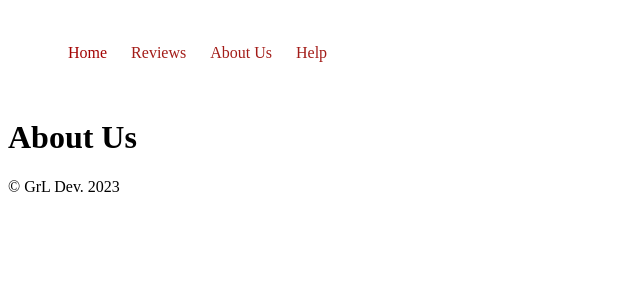
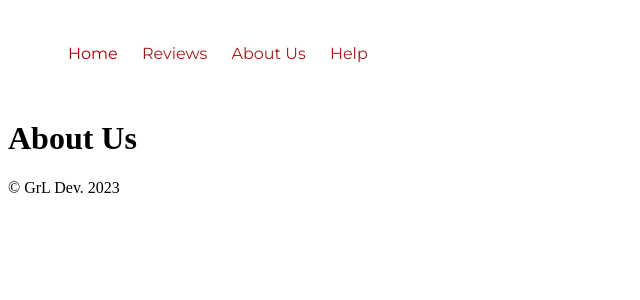
Before and after one commit to GrLdev/Rate-My-Student-Home, a Flask app: page /about in a window 1280 px wide. Shown: the top 300 px of the page, without its empty margins (0-640 px from the left). Run offline with Flask 3, Linux system fonts and the light colour scheme.

Commit message:
added font to navbar

```diff
--- a/app/static/css/base.css
+++ b/app/static/css/base.css
@@ -5,16 +5,14 @@
 }
 nav{
   flex: 1;
-  text-align: left;
+  font-family: 'Montserrat', sans-serif;
 }
-nav ul{
-  display: inline-block;
-  list-style-type: none;
-}
+
 nav ul li{
   display: inline-block;
   margin-right: 20px;
 }
-a{
+nav a{
+  /*Remove default link styling in navbar*/
   text-decoration: none;
 }
```
